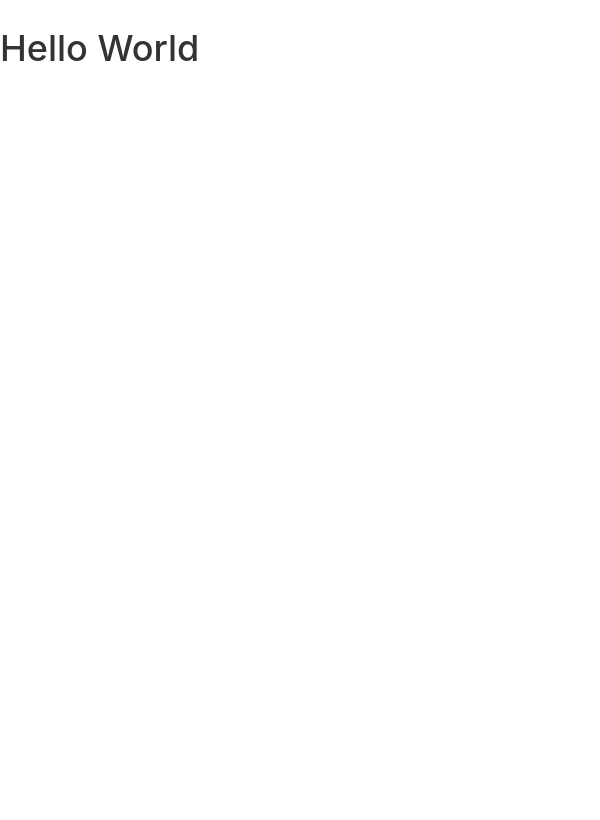
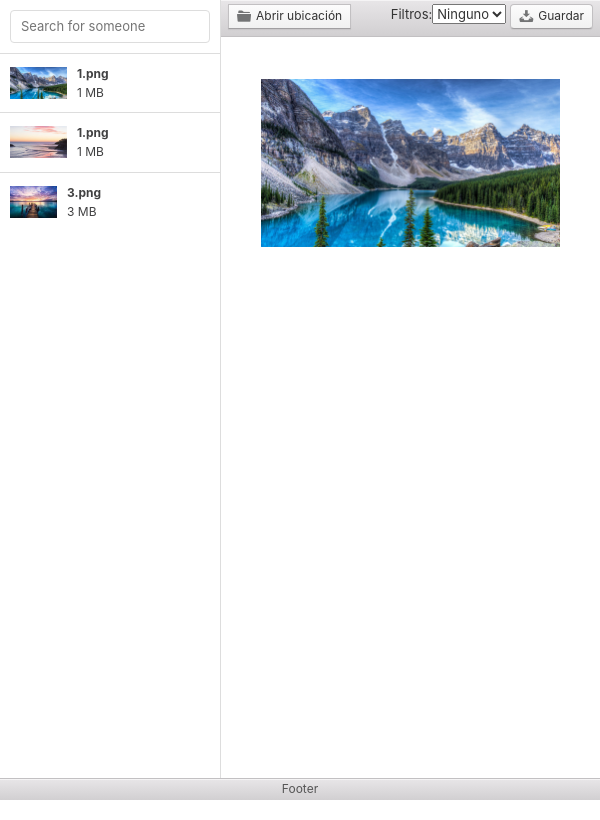
Before and after one commit to williamayalah/PlatziPicks, an Electron app: page src/renderer/index.html in a window 600 px wide. Drawn offline with Linux system fonts and the light colour scheme; files that its build step writes are made by us from their sources.

Commit message:
[CREATE] Layout

```diff
--- a/src/renderer/index.html
+++ b/src/renderer/index.html
@@ -3,9 +3,73 @@
     <meta charset="UTF-8">
     <meta http-equiv="Content-Security-Policy" content="default-src 'self'; script-src 'self'">
     <title>Document</title>
-    <link rel="stylesheet" href="../assets/photon.min.css">
+    <link rel="stylesheet" href="../assets/css/photon.min.css">
+    <link rel="stylesheet" href="../assets/css/main.css">
 </head>
 <body>
-    <h1>Hello World</h1>
+    <div class="window">
+        <div class="window-content">
+            <div class="pane-group">
+                <div class="pane pane-sm">
+                    <ul class="list-group">
+                        <li class="list-group-header">
+                            <input class="form-control" type="text" placeholder="Search for someone">
+                        </li>
+                        <li class="list-group-item">
+                            <img class="media-object pull-left" src="../assets/images/1.jpg" height="32">
+                            <div class="media-body">
+                                <strong>1.png</strong>
+                            <p>1 MB</p>
+                        </div>
+                    </li>
+                        <li class="list-group-item">
+                            <img class="media-object pull-left" src="../assets/images/2.jpg" height="32">
+                            <div class="media-body">
+                                <strong>1.png</strong>
+                            <p>1 MB</p>
+                            </div>
+                        </li>
+                        <li class="list-group-item">
+                            <img class="media-object pull-left" src="../assets/images/3.jpg" height="32">
+                            <div class="media-body">
+                            <strong>3.png</strong>
+                            <p>3 MB</p>
+                            </div>
+                        </li>
+                    </ul>
+                </div>
+                <div class="pane">
+                    <div class="image-view full-height">
+                        <header class="toolbar toolbar-header image-toolbar">
+                            <div class="toolbar-actions">
+                                <div class="btn-group">
+                                    <button class="btn btn-default">
+                                        <span class="icon icon-folder icon-text"></span>
+                                        Abrir ubicación
+                                    </button>
+                                </div>
+                                <button class="btn btn-default pull-right">
+                                    <span class="icon icon-download icon-text"></span>
+                                    Guardar
+                                    </button>
+                                <select class="pull-right" id="filters">
+                                    <option value="none">Ninguno</option>
+                                    <option value="sepia">Sepia</option>
+                                </select>
+                                <label class="pull-right filter-label">Filtros: </label>
+                            </div>
+                        </header>
+                        <div class="image-container">
+                            <img id="image-displayed" src="../assets/images/1.jpg" alt="">
+                        </div>
+                    </div>
+                </div>
+            </div>
+        </div>
+        <footer class="toolbar toolbar-footer">
+            <h1 class="title">Footer</h1>
+        </footer>
+    </div>
+    <script src="frontend.js" type="text/javascript"></script>
 </body>
 </html>
```
